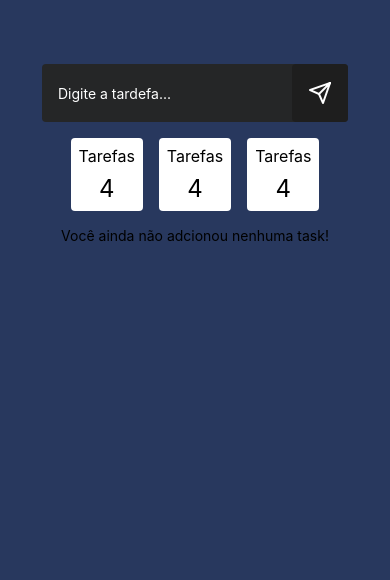
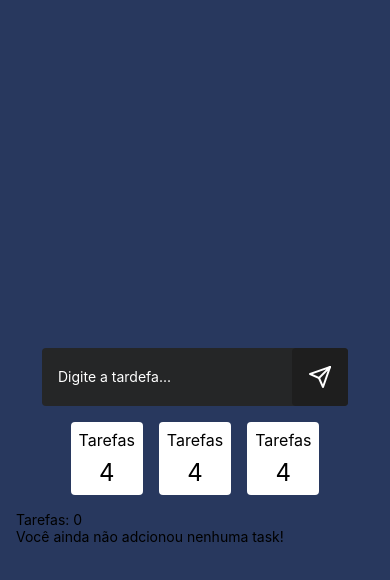
Before and after one commit to amaralmk2/residencia-tic-36, a React Native app: screen / in a window 390 px wide. Shown: the top 580 px of the page. Built offline with nearby package versions, Linux system fonts and the light colour scheme.

Commit message:
ajustes no app, funcao de criar tarefa funcionando.

```diff
--- a/App.tsx
+++ b/App.tsx
@@ -11,11 +11,11 @@ export default function App() {
 
   const [tasks, setTask] = useState<{description: string; checked: boolean}[]>([]);
   const [taskText, setTaskText] = useState("");
-  const [taskCount, setCountTask] = useState(0);
+  const [countTask, setCountTask] = useState(0);
 
   function handleTaskAdd(){
 
-    if(taskText.length > 0){
+    if(taskText == ""){
       return Alert.alert("Erro", "tarefa está sem descrição.");
     }
 
@@ -60,6 +60,10 @@ export default function App() {
         </View>
 
 
+
+
+      <View style={styles.tasks}>
+      <Text>Tarefas: {countTask} </Text>
     <FlatList
 
       data={tasks}
@@ -74,6 +78,7 @@ export default function App() {
 
         <View><Text >Você ainda não adcionou nenhuma task!</Text></View>
       )}/>
+    </View>
     </View>
   );
 }
@@ -111,6 +116,14 @@ const styles = StyleSheet.create({
     padding: 16,
     borderRadius: 4,
 
+  },
+
+  tasks: {
+
+    justifyContent: 'flex-start',
+    width: '100%',
+    flexDirection: 'column',
+
   }
 
 });
--- a/src/components/InputAddTask/styles.ts
+++ b/src/components/InputAddTask/styles.ts
@@ -4,6 +4,7 @@ export const InputContainer = styled.View`
     flex-direction: row;
     width: 100%;
     border-radius: 4px;
+    margin-bottom: 16px;
 `;
 
 export const Input = styled.TextInput`
--- a/src/components/Tasks/styles.ts
+++ b/src/components/Tasks/styles.ts
@@ -9,6 +9,7 @@ export const Container = styled.TouchableOpacity`
     background-color: #304163;
     border-radius: 4px;
     overflow: hidden;
+    margin-bottom: 16px;
 `;
 
 export const TaskText = styled.Text`
```
